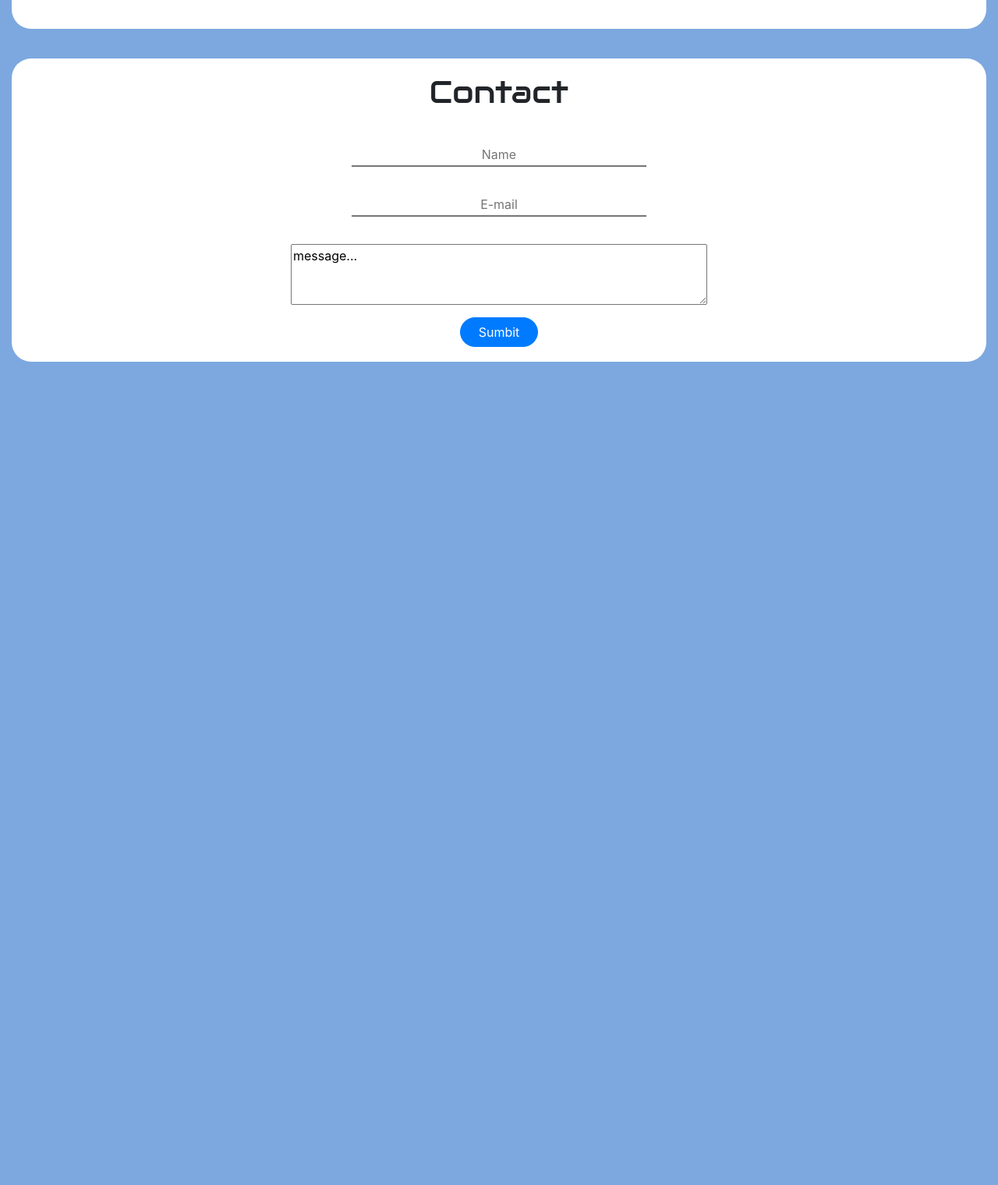
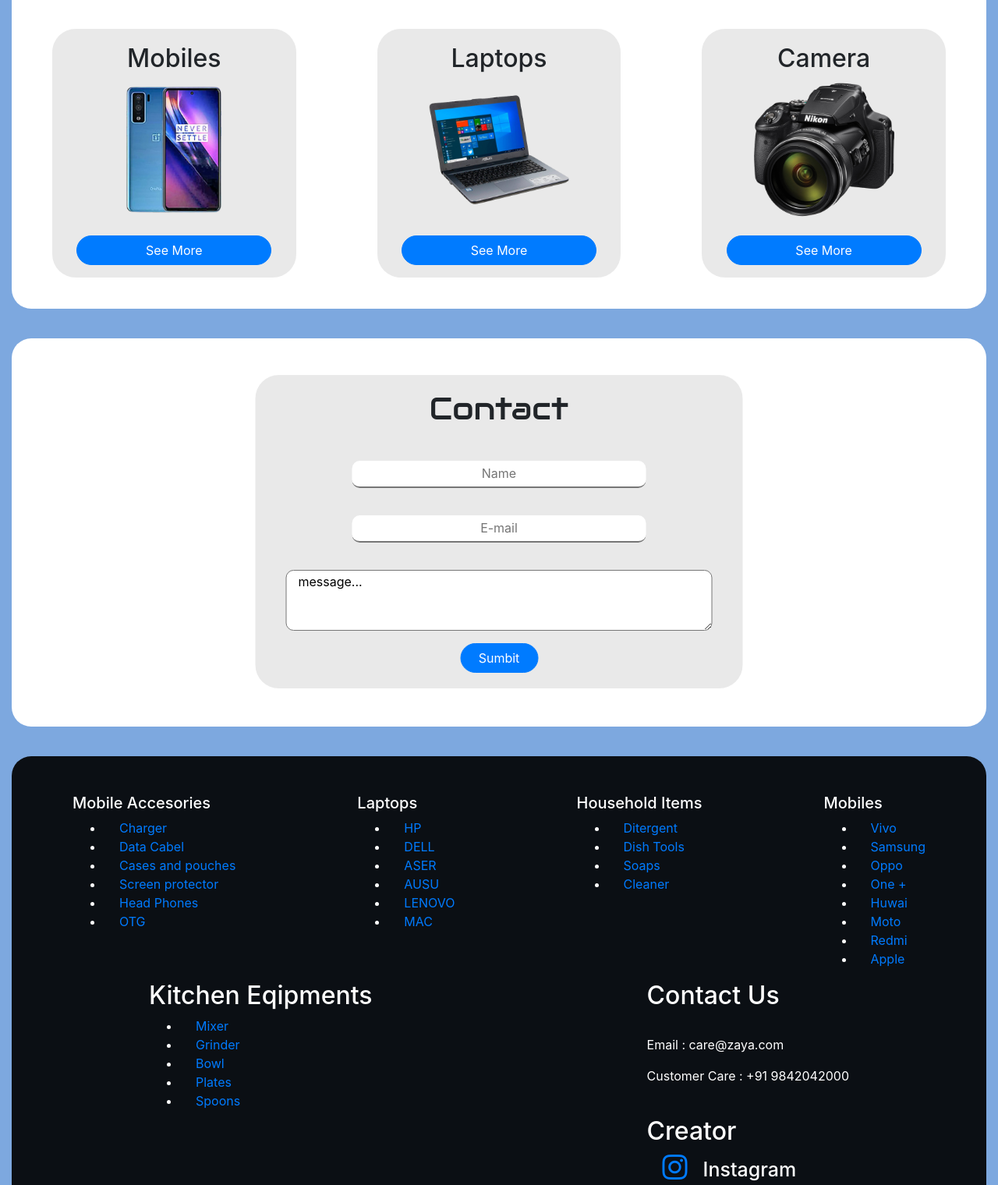
Before and after one commit to ganeshkandhan17/E-Com, a plain HTML site: page index.html in a window 1280 px wide. Shown: the part 955-2475 px from the top of the page at 78% size. Before the commit the page ends 1456 px from the top, so only its background shows below. Drawn offline with nearby package versions, Linux system fonts and the light colour scheme; a web font is replaced by a local one.

Commit message:
Add files via upload

```diff
--- a/index.css
+++ b/index.css
@@ -1,12 +1,4 @@
-.box1{
-    margin-top:1cm;
-    background-color: rgba(212, 212, 212, 0.507);
-    width:25%;
-    text-align:center;
-    border-radius:30px;
-    padding-top:0.5cm;
-    margin-bottom: 40px;
-}
+
 .body{
     background-image: url("bg2.jpg");
     background-repeat: no-repeat;
@@ -36,16 +28,6 @@ body{
 h1{
     font-family: "Audiowide", sans-serif;
 }
-.prdsec{
-    background-color: white;
-    margin:0;
-    border-radius: 25px;
-    height:10.5cm;
-    width: 100%;
-    display: flex;
-    justify-content: space-around;
-    margin-bottom: 1cm;
-}
 .img1, .img2, .img3{
     position: relative;
     height : 180px;
@@ -63,7 +45,8 @@ h1{
     text-align: center;
     margin-bottom: 1cm;
     padding-top:.5cm;
-    padding-bottom:.5cm;
+    padding-bottom:.25cm;
+    padding-top:1.25cm;
 }
 input{
     border-top:none;
@@ -74,7 +57,85 @@ input{
     margin-top:35px;
     text-align: center;
     padding-bottom:2px;
+    border-radius: 10px;
+    height: 35px;
 }
 textarea{
     margin-top: 35px;
+    border-radius: 10px;
+    padding-left: 15px;
 }
+.prdsec{
+    background-color: white;
+    margin:0;
+    border-radius: 25px 25px 0 0;
+    height:10.5cm;
+    width: 100%;
+    display: flex;
+    justify-content: space-around;
+}
+.box1{
+    margin-top:1cm;
+    background-color: rgba(212, 212, 212, 0.507);
+    width:25%;
+    text-align:center;
+    border-radius:30px;
+    padding-top:0.5cm;
+    margin-bottom: 40px;
+}
+.prdsec2{
+    background-color: white;
+    margin:0;
+    border-radius: 0 0 25px 25px;
+    height:9.5cm;
+    width: 100%;
+    display: flex;
+    justify-content: space-around;
+    margin-bottom: 1cm;
+}
+.box2{
+    background-color: rgba(212, 212, 212, 0.507);
+    width:25%;
+    text-align:center;
+    border-radius:30px;
+    padding-top:0.5cm;
+    margin-bottom: 40px;
+}
+.box3{
+    background-color: rgba(212, 212, 212, 0.507);
+    width:50%;
+    text-align:center;
+    border-radius:30px;
+    padding-top:0.5cm;
+    margin-bottom: 40px;
+    position: relative;
+    left:50%;
+    transform: translate(-50%);
+}
+.img1, .img2, .img3{
+    position: relative;
+    height : 180px;
+    width: 180px;
+}
+.img4, .img5, .img6{
+    position: relative;
+    height : 180px;
+    width: 180px;
+}
+.boxbtn{
+    position: relative;
+    margin-top: 20px;
+    width: 250px;
+}
+.footer{
+    width: 100%;
+    background-color: rgba(0, 0, 0, 0.911);
+    color:white;
+    border-radius: 25px 25px 0 0;
+    padding-top:1cm;
+    padding-bottom:1cm;
+}
+.row1,.row2{
+    display:flex;
+    justify-content: space-around;
+}
--- a/index.html
+++ b/index.html
@@ -3,10 +3,11 @@
 <head>
     <meta charset="UTF-8">
     <meta http-equiv="X-UA-Compatible" content="IE=edge">
-    <title>E-Com</title>
+    <title>Zaya E-Com</title>
     <link rel="stylesheet" href="https://maxcdn.bootstrapcdn.com/bootstrap/4.0.0/css/bootstrap.min.css">
     <script src="https://code.jquery.com/jquery-3.2.1.slim.min.js"></script>
     <script src="https://maxcdn.bootstrapcdn.com/bootstrap/4.0.0/js/bootstrap.min.js"></script>
+    <link rel="stylesheet" href="https://cdn.jsdelivr.net/npm/bootstrap-icons@1.7.2/font/bootstrap-icons.css">
     <link rel="stylesheet" href="index.css">
     <link rel="stylesheet" href="https://fonts.googleapis.com/css?family=Sofia">
     <link rel="stylesheet" href="https://fonts.googleapis.com/css?family=Audiowide">
@@ -61,15 +62,107 @@
         <button class="boxbtn btn btn-primary">See More</button>
       </div>
     </div>
+    <div class="prdsec2">
+      <div class="box2">
+        <h2>Mobiles</h2>
+        <img class="img4"src="mb.png"><br>
+        <button class="boxbtn btn btn-primary">See More</button>
+      </div>
+      <div class="box2">
+        <h2>Laptops</h2>
+        <img class="img5"src="lap.png"><br>
+        <button class="boxbtn btn btn-primary">See More</button>
+      </div>
+      <div class="box2">
+        <h2>Camera</h2>
+        <img class="img6"src="camera.png"><br>
+        <button class="boxbtn btn btn-primary">See More</button>
+      </div>
+    </div>
     <!-- Contact us -->
     <div class="contact-box">
+      <div class="box3">
         <h1>Contact</h1>
         <form method="get" action="#">
           <input type="text" placeholder="Name"><br>
           <input type="email" placeholder="E-mail"><br>
           <textarea rows="3" cols="50">message...</textarea><br>
-        <button style="margin-top:10px;"type="sumbit" class="btn btn-primary">Sumbit</button>
+          <button style="margin-bottom:20px; margin-top:10px;"type="sumbit" class="btn btn-primary">Sumbit</button>
         </form>
+      </div>
+    </div>
+    <!-- Footer  -->
+    <div class="footer">
+      <div class="row1">
+        <div class="col1">
+          <h5>Mobile Accesories</h5>
+          <ul>
+            <li><a href="#">Charger</a></li>
+            <li><a href="#">Data Cabel</a></li>
+            <li><a href="#">Cases and pouches</a></li>
+            <li><a href="#">Screen protector</a></li>
+            <li><a href="#">Head Phones</a></li>
+            <li><a href="#">OTG</a></li>
+          </ul>
+        </div>
+        <div class="col2">
+          <h5>Laptops</h5>
+          <ul>
+            <li><a href="#">HP</a></li>
+            <li><a href="#">DELL</a></li>
+            <li><a href="#">ASER</a></li>
+            <li><a href="#">AUSU</a></li>
+            <li><a href="#">LENOVO</a></li>
+            <li><a href="#">MAC</a></li>
+          </ul>
+        </div>
+        <div class="col3">
+          <h5>Household Items</h5>
+          <ul>
+            <li><a href="#">Ditergent</a></li>
+            <li><a href="#">Dish Tools</a></li>
+            <li><a href="#">Soaps</a></li>
+            <li><a href="#">Cleaner</a></li>
+
+          </ul>
+        </div>
+        <div class="col4">
+          <h5>Mobiles</h5>
+          <ul>
+            <li><a href="#">Vivo</a></li>
+            <li><a href="#">Samsung</a></li>
+            <li><a href="#">Oppo</a></li>
+            <li><a href="#">One +</a></li>
+            <li><a href="#">Huwai</a></li>
+            <li><a href="#">Moto</a></li>
+            <li><a href="#">Redmi</a></li>
+            <li><a href="#">Apple</a></li>
+          </ul>
+        </div>
+      </div>
+
+    <div class="row2">
+      <div class="col1">
+        <h2>Kitchen Eqipments</h2>
+        <ul>
+            <li><a href="#">Mixer</a></li>
+            <li><a href="#">Grinder</a></li>
+            <li><a href="#">Bowl</a></li>
+            <li><a href="#">Plates</a></li>
+            <li><a href="#">Spoons</a></li>
+        </ul>
+      </div>
+      <div class="col2">
+        <h2>Contact Us</h2>
+        <br>
+        <p>Email : care@zaya.com</P>
+        <p>Customer Care : +91 9842042000</p>
+        <br>
+        <h2>Creator</h2>
+        <h2><a href="https://www.instagram.com/ganeshkandhan17"><span class="bi bi-instagram"></span></a><span style="font-size: 25px;"><a style="color:white;" href="https://www.instagram.com/ganeshkandhan17">Instagram</a></span></h2>
+        <h2><a href="https://www.github.com/ganeshkandhan17"><span class="bi bi-github"></span></a><span><a style="color:white;" href="https://www.github.com/ganeshkandhan17">Github</a></span></h2>
+      </div>
+    </div>
   </div>
 </div>
 </body>
```
Also changed, not shown: camera.png (added), lap.png (added), mb.png (added). Lines whose indentation alone changed are shown as unchanged.
